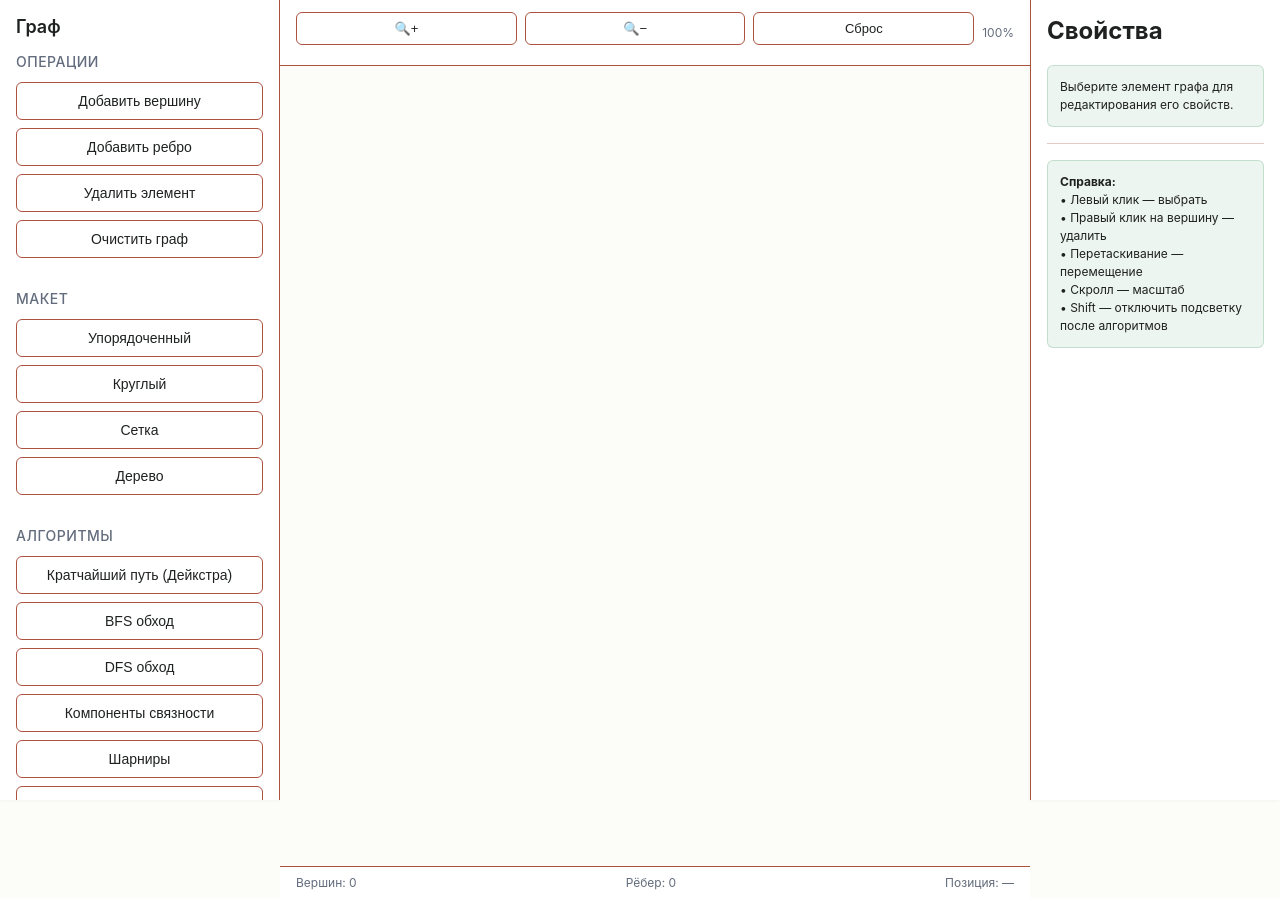
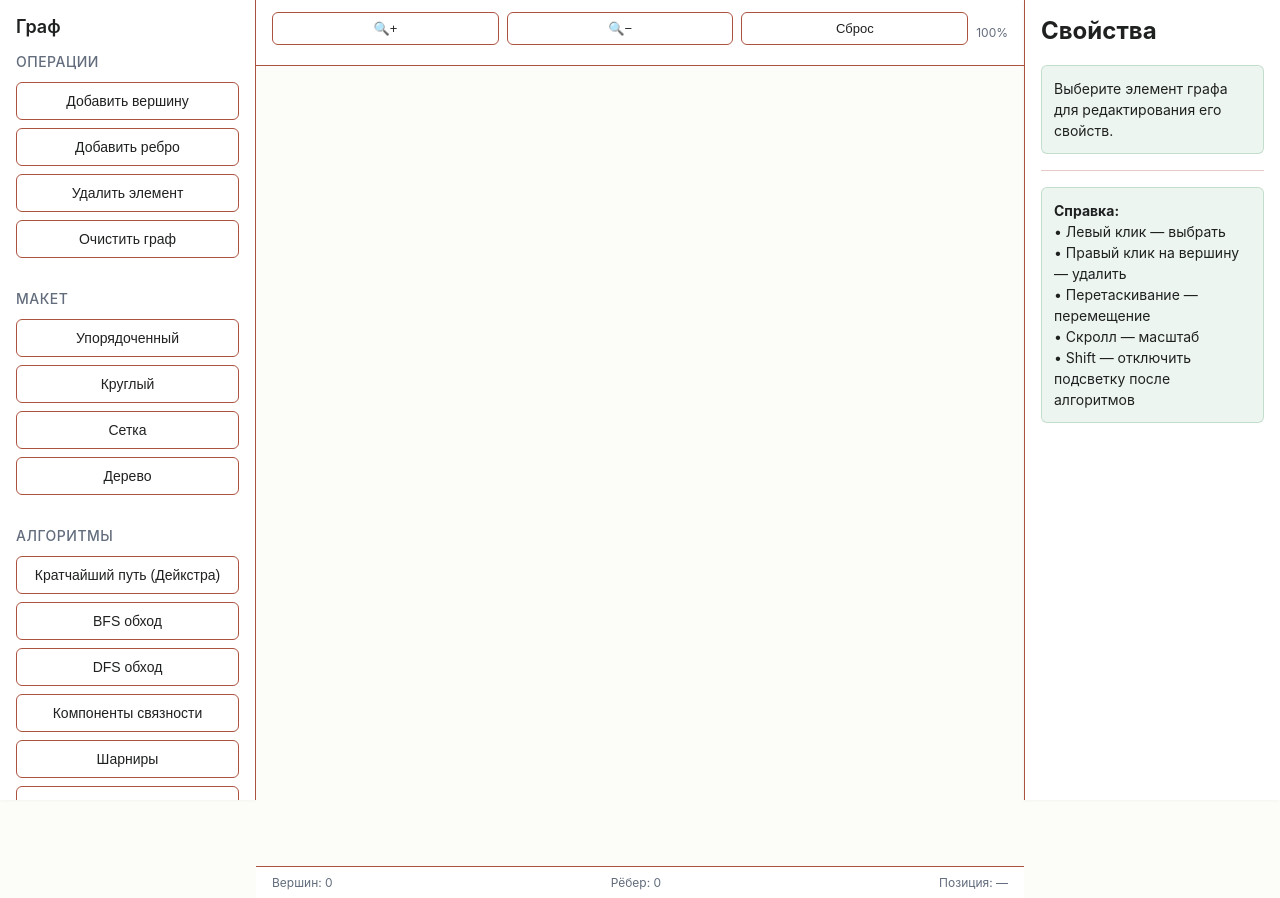
Before and after one commit to AlexChirkova/graph_visualization, a plain HTML site: page index.html in a window 1280 px wide. Drawn offline with Linux system fonts and the light colour scheme.

Commit message:
Изменение ширины

```diff
--- a/style.css
+++ b/style.css
@@ -27,12 +27,12 @@
 
     .container {
         display: flex;
-        width: 100vw;
+        width: 100%;
         height: 100vh;
     }
 
     .toolbar {
-        width: 280px;
+        width: 20%;
         background-color: var(--color-surface);
         border-right: 1px solid var(--color-border);
         padding: 16px;
@@ -108,7 +108,8 @@
     }
 
     .canvas-wrapper {
-        flex: 1;
+        /*flex: 1;*/
+        width: 60%;
         display: flex;
         flex-direction: column;
     }
@@ -136,11 +137,11 @@
     }
 
     .properties-panel {
-        width: 250px;
+        width: 20%;
         background-color: var(--color-surface);
         border-left: 1px solid var(--color-border);
         padding: 16px;
-        overflow-y: auto;
+        /*overflow-y: auto;*/
         box-shadow: -1px 1px 3px rgba(0, 0, 0, 0.04);
     }
 
@@ -188,7 +189,7 @@
         border: 1px solid rgba(32, 129, 65, 0.2);
         border-radius: 6px;
         padding: 12px;
-        font-size: 12px;
+        font-size: 14px;
         line-height: 1.5;
         color: var(--color-text);
     }
```
